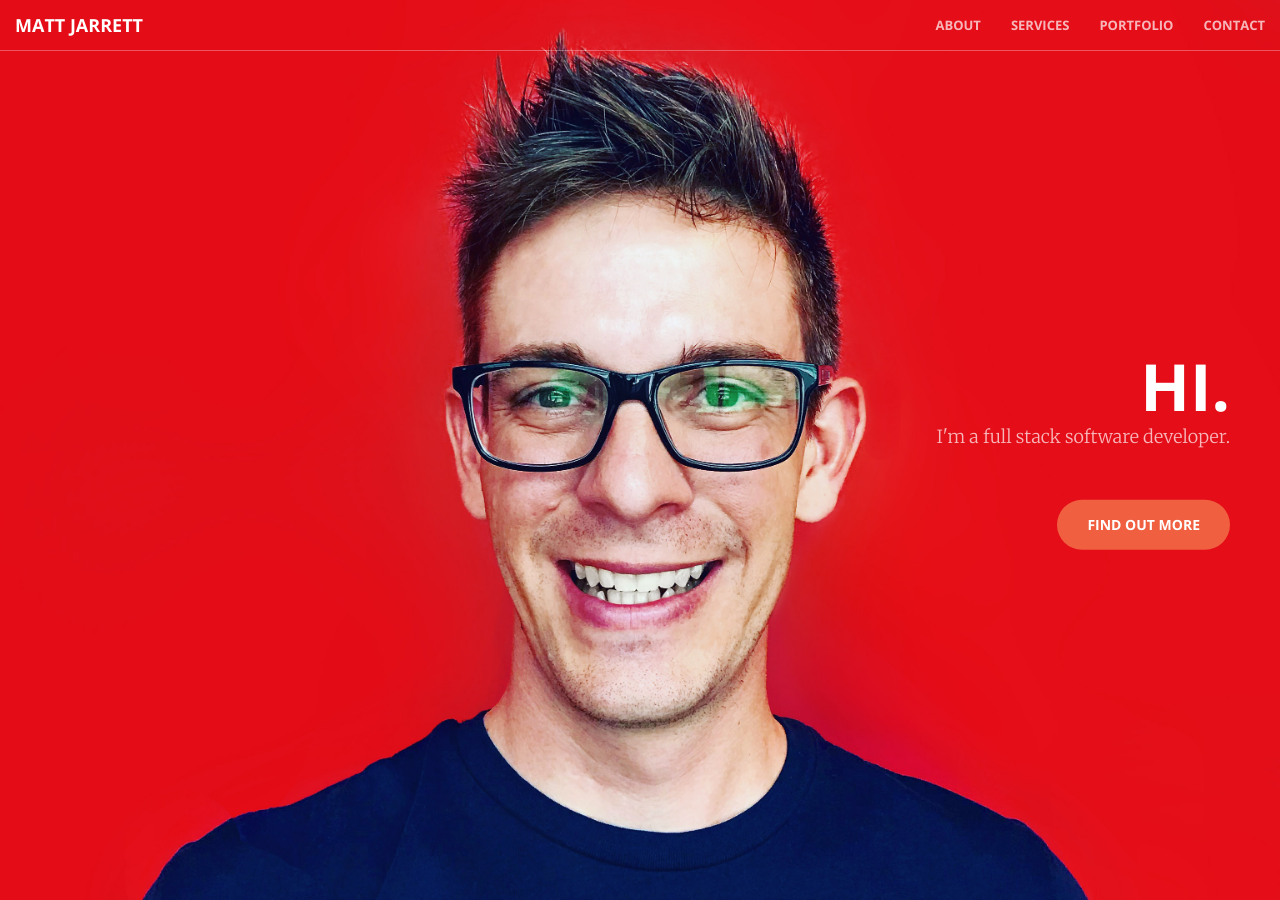
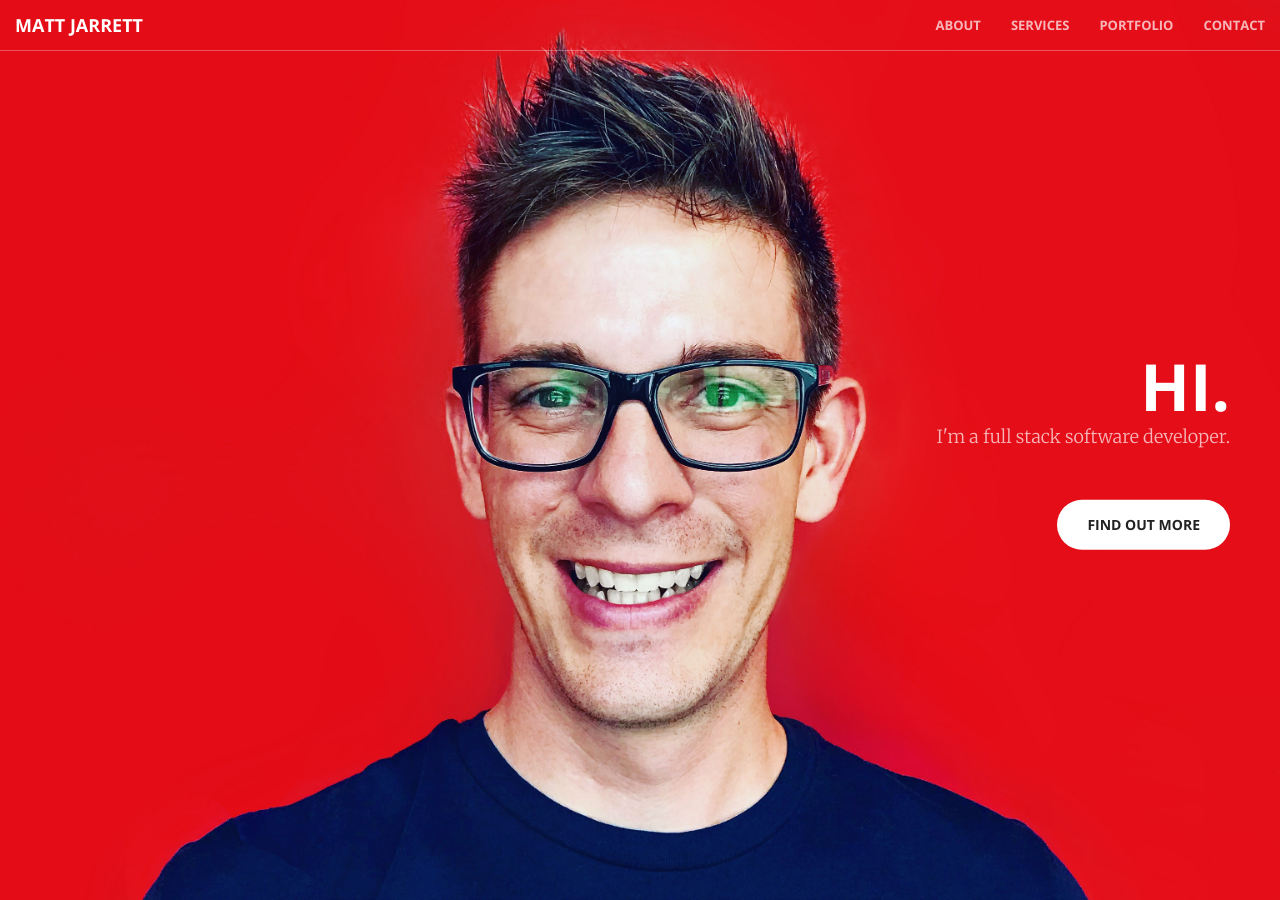
Before and after one commit to cujarrett/cujarrett.github.io, a Jekyll site: the page built from index.html, in a window 1280 px wide and 900 px high. Built offline with Jekyll 4.4.1, drawn with Linux system fonts in a browser that asks for light colours; Markdown is read by kramdown in place of the engine named in the settings.

Commit message:
Updates header button

```diff
--- a/_includes/header.html
+++ b/_includes/header.html
@@ -3,7 +3,7 @@
         <div class="header-content-inner">
             <h1>Hi.</h1>
             <p>I'm a full stack software developer.</p>
-            <a href="#about" class="btn btn-primary btn-xl page-scroll">Find Out More</a>
+            <a href="#about" class="btn btn-default btn-xl page-scroll">Find Out More</a>
         </div>
     </div>
 </header>
```
